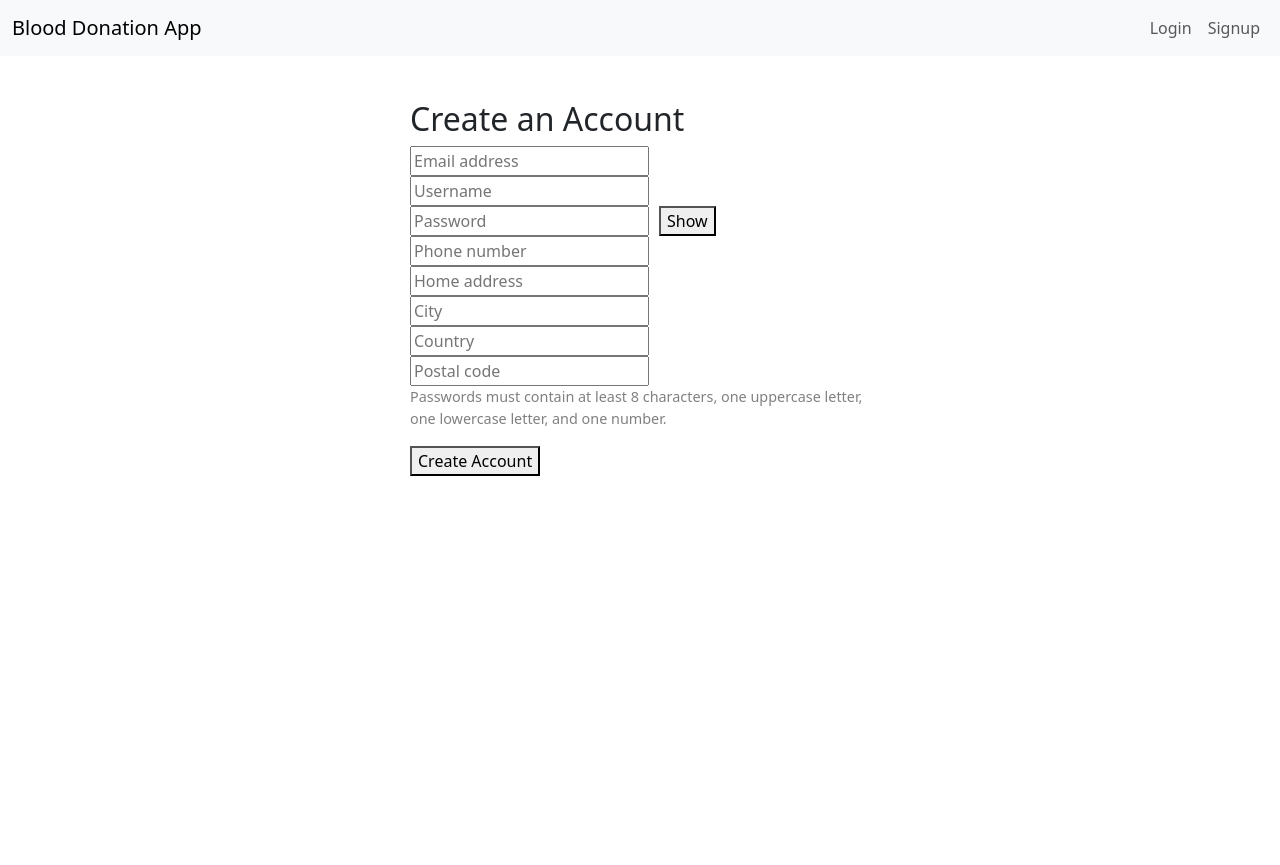
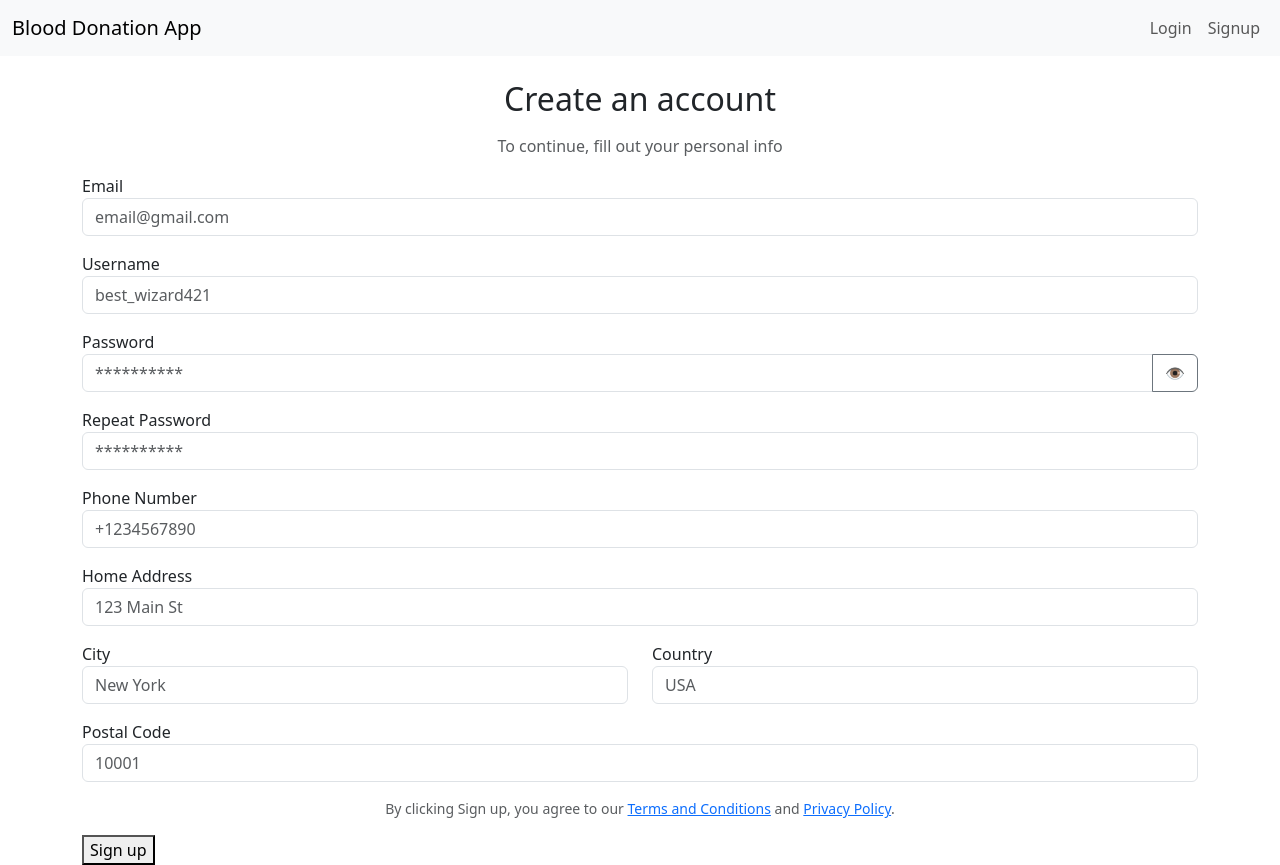
Before and after one commit to CAA900-PRIME/blooddonation-frontend, a React (Vite) app: page /signup in a window 1280 px wide. Before the commit the page ends 800 px from the top, so only its background shows below. Built offline with nearby package versions, Linux system fonts and the light colour scheme.

Commit message:
Update Signup.jsx

```diff
--- a/src/pages/Signup.jsx
+++ b/src/pages/Signup.jsx
@@ -1,17 +1,19 @@
 import React, { useState } from "react";
 import { useNavigate } from "react-router-dom";
 
-function CreateAccount() {
+function Signup() {
   const [formData, setFormData] = useState({
     email: "",
     username: "",
     password: "",
+    confirmPassword: "",
     phoneNumber: "",
     homeAddress: "",
     city: "",
     country: "",
-        postalCode: ""
+    postalCode: "",
   });
+
   const [showPassword, setShowPassword] = useState(false);
   const [error, setError] = useState("");
   const navigate = useNavigate();
@@ -20,29 +22,21 @@ function CreateAccount() {
     setFormData({ ...formData, [e.target.name]: e.target.value });
   };
 
-    const validatePassword = (password) => {
-        const passwordRegex = /^(?=.*[a-z])(?=.*[A-Z])(?=.*\d)[A-Za-z\d]{8,}$/;
-        return passwordRegex.test(password);
-    };
+  const handleCreateAccount = async () => {
+    const { email, username, password, confirmPassword, phoneNumber, homeAddress, city, country, postalCode } = formData;
 
-    const handleCreateAccount = async () => {
-        const { email, username, password, phoneNumber, homeAddress, city, country, postalCode } = formData;
-
-        // Validation
-        if (!email || !username || !password || !phoneNumber || !homeAddress || !city || !country || !postalCode) {
+    if (!email || !username || !password || !confirmPassword || !phoneNumber || !homeAddress || !city || !country || !postalCode) {
       setError("Please fill out all required fields.");
       return;
     }
-        if (!validatePassword(password)) {
-            setError(
-                "Password must be at least 8 characters long, contain one uppercase letter, one lowercase letter, and one number."
-            );
+    if (password !== confirmPassword) {
+      setError("Passwords do not match.");
       return;
     }
 
     setError("");
     try {
-            const response = await fetch("http://localhost:3000/api/auth/signup", {
+      const response = await fetch("http://localhost:3000/api/create-account", {
         method: "POST",
         headers: { "Content-Type": "application/json" },
         body: JSON.stringify({ email, username, password, phoneNumber, homeAddress, city, country, postalCode }),
@@ -60,28 +54,77 @@ function CreateAccount() {
   };
 
   return (
-        <div style={{ maxWidth: "500px", margin: "0 auto", padding: "20px" }}>
-            <h2>Create an Account</h2>
-            {error && <p style={{ color: "red" }}>{error}</p>}
-            <input type="email" name="email" placeholder="Email address" value={formData.email} onChange={handleChange} required />
-            <input type="text" name="username" placeholder="Username" value={formData.username} onChange={handleChange} required />
-            <div>
-                <input type={showPassword ? "text" : "password"} name="password" placeholder="Password" value={formData.password} onChange={handleChange} required />
-                <button type="button" onClick={() => setShowPassword(!showPassword)} style={{ marginLeft: "10px" }}>
-                    {showPassword ? "Hide" : "Show"}
+    <div className="signup-container">
+      <div className="signup-form">
+        <h2 className="text-center mb-3">Create an account</h2>
+        <p className="text-muted text-center">To continue, fill out your personal info</p>
+        {error && <p className="text-danger text-center">{error}</p>}
+
+        <form>
+          <div className="mb-3">
+            <label>Email</label>
+            <input type="email" name="email" className="form-control" placeholder="email@gmail.com" value={formData.email} onChange={handleChange} required />
+          </div>
+
+          <div className="mb-3">
+            <label>Username</label>
+            <input type="text" name="username" className="form-control" placeholder="best_wizard421" value={formData.username} onChange={handleChange} required />
+          </div>
+
+          <div className="mb-3">
+            <label>Password</label>
+            <div className="input-group">
+              <input type={showPassword ? "text" : "password"} name="password" className="form-control" placeholder="**********" value={formData.password} onChange={handleChange} required />
+              <button type="button" className="btn btn-outline-secondary" onClick={() => setShowPassword(!showPassword)}>
+                {showPassword ? "🙈" : "👁️"}
               </button>
             </div>
-            <input type="tel" name="phoneNumber" placeholder="Phone number" value={formData.phoneNumber} onChange={handleChange} required />
-            <input type="text" name="homeAddress" placeholder="Home address" value={formData.homeAddress} onChange={handleChange} required />
-            <input type="text" name="city" placeholder="City" value={formData.city} onChange={handleChange} required />
-            <input type="text" name="country" placeholder="Country" value={formData.country} onChange={handleChange} required />
-            <input type="text" name="postalCode" placeholder="Postal code" value={formData.postalCode} onChange={handleChange} required />
-            <p style={{ fontSize: "0.9em", color: "gray" }}>
-                Passwords must contain at least 8 characters, one uppercase letter, one lowercase letter, and one number.
+          </div>
+
+          <div className="mb-3">
+            <label>Repeat Password</label>
+            <div className="input-group">
+              <input type={showPassword ? "text" : "password"} name="confirmPassword" className="form-control" placeholder="**********" value={formData.confirmPassword} onChange={handleChange} required />
+            </div>
+          </div>
+
+          <div className="mb-3">
+            <label>Phone Number</label>
+            <input type="tel" name="phoneNumber" className="form-control" placeholder="+1234567890" value={formData.phoneNumber} onChange={handleChange} required />
+          </div>
+
+          <div className="mb-3">
+            <label>Home Address</label>
+            <input type="text" name="homeAddress" className="form-control" placeholder="123 Main St" value={formData.homeAddress} onChange={handleChange} required />
+          </div>
+
+          <div className="row">
+            <div className="col-md-6 mb-3">
+              <label>City</label>
+              <input type="text" name="city" className="form-control" placeholder="New York" value={formData.city} onChange={handleChange} required />
+            </div>
+            <div className="col-md-6 mb-3">
+              <label>Country</label>
+              <input type="text" name="country" className="form-control" placeholder="USA" value={formData.country} onChange={handleChange} required />
+            </div>
+          </div>
+
+          <div className="mb-3">
+            <label>Postal Code</label>
+            <input type="text" name="postalCode" className="form-control" placeholder="10001" value={formData.postalCode} onChange={handleChange} required />
+          </div>
+
+          <p className="small text-muted text-center">
+            By clicking Sign up, you agree to our <a href="#">Terms and Conditions</a> and <a href="#">Privacy Policy</a>.
           </p>
-            <button onClick={handleCreateAccount}>Create Account</button>
+
+          <button type="button" className="signup-btn" onClick={handleCreateAccount}>
+            Sign up
+          </button>
+        </form>
+      </div>
     </div>
   );
 }
 
-export default CreateAccount;
+export default Signup;
```
Lines whose indentation alone changed are shown as unchanged.
